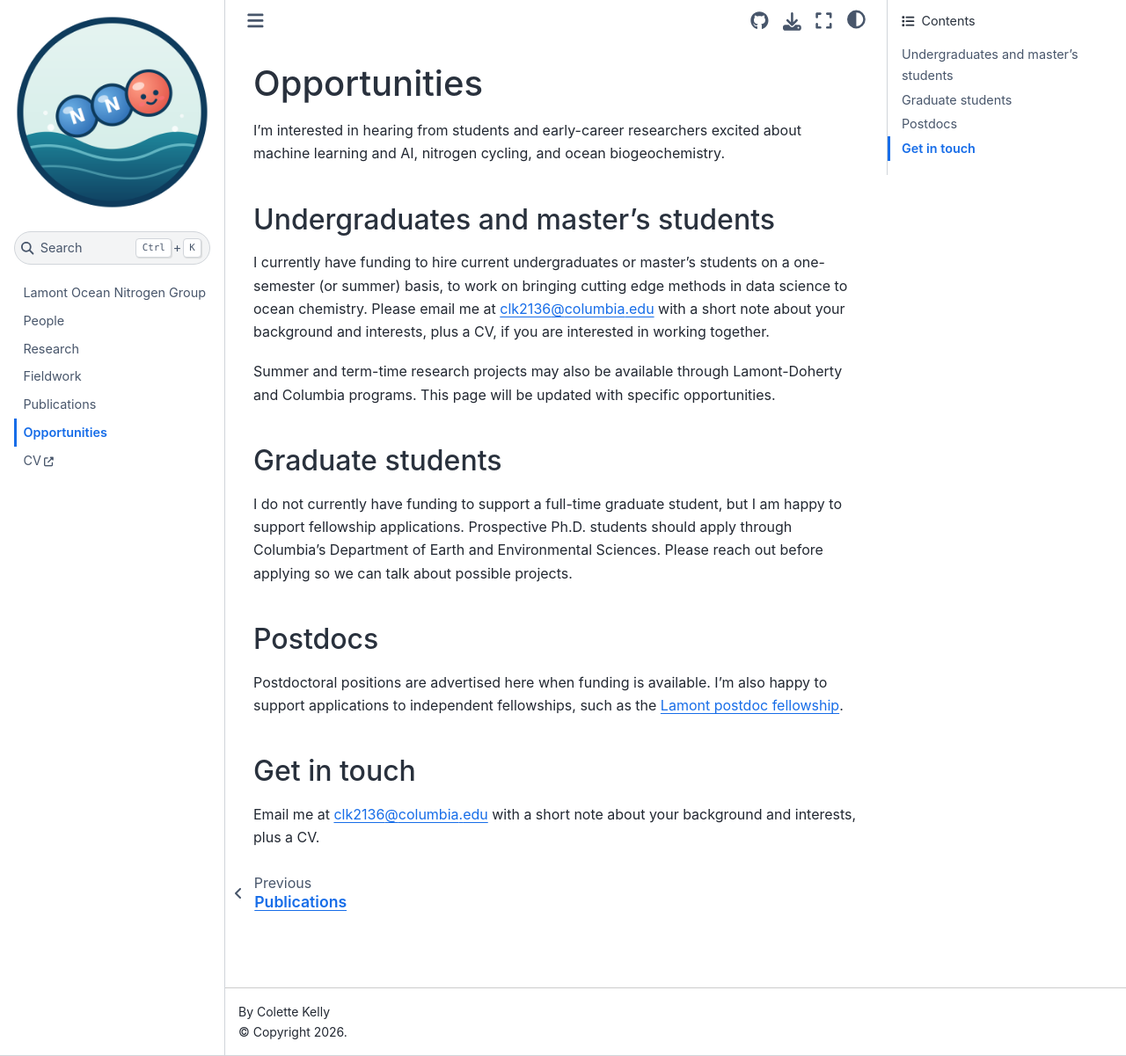
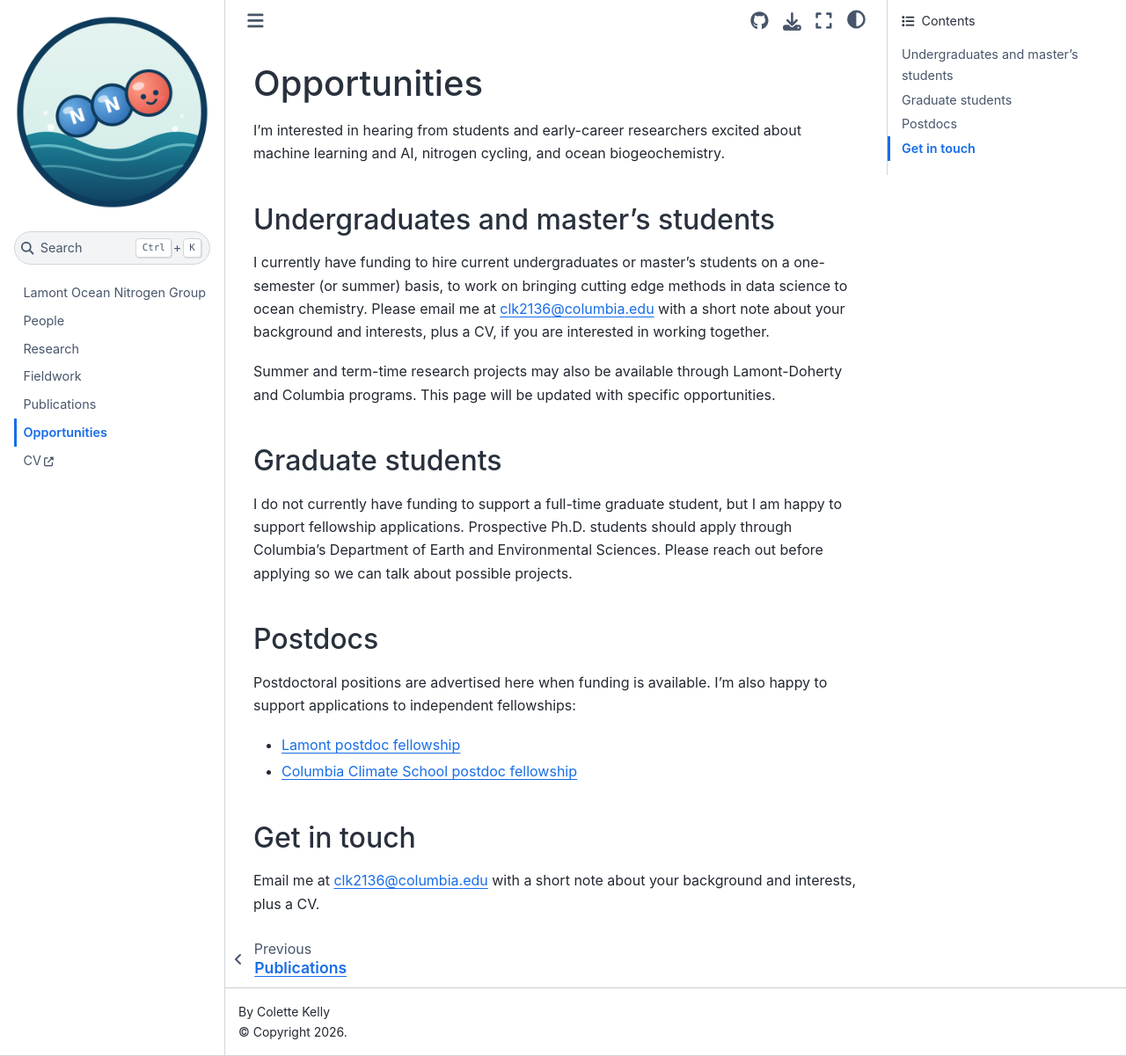
Before and after one commit to ckelly314/ckelly314.github.io, a Jupyter Book: the page built from opportunities.md, in a window 1280 px wide and 1201 px high. Shown: the whole window at 88% size. Built offline with Jupyter Book 1.0.4 settings and Sphinx 7.4.7 and the Sphinx Book theme 1.1.4, drawn with Linux system fonts in a browser that asks for light colours.

Commit message:
add climate school postdoc fellowship

```diff
--- a/opportunities.md
+++ b/opportunities.md
@@ -14,7 +14,9 @@ I do not currently have funding to support a full-time graduate student, but I a
 
 ## Postdocs
 
-Postdoctoral positions are advertised here when funding is available. I'm also happy to support applications to independent fellowships, such as the [Lamont postdoc fellowship](https://lamont.columbia.edu/about/postdoctoral-fellowships).
+Postdoctoral positions are advertised here when funding is available. I'm also happy to support applications to independent fellowships:
+- [Lamont postdoc fellowship](https://lamont.columbia.edu/about/postdoctoral-fellowships)
+- [Columbia Climate School postdoc fellowship](https://www.climate.columbia.edu/postdoctoral-research-program)
 
 ## Get in touch
 
```
